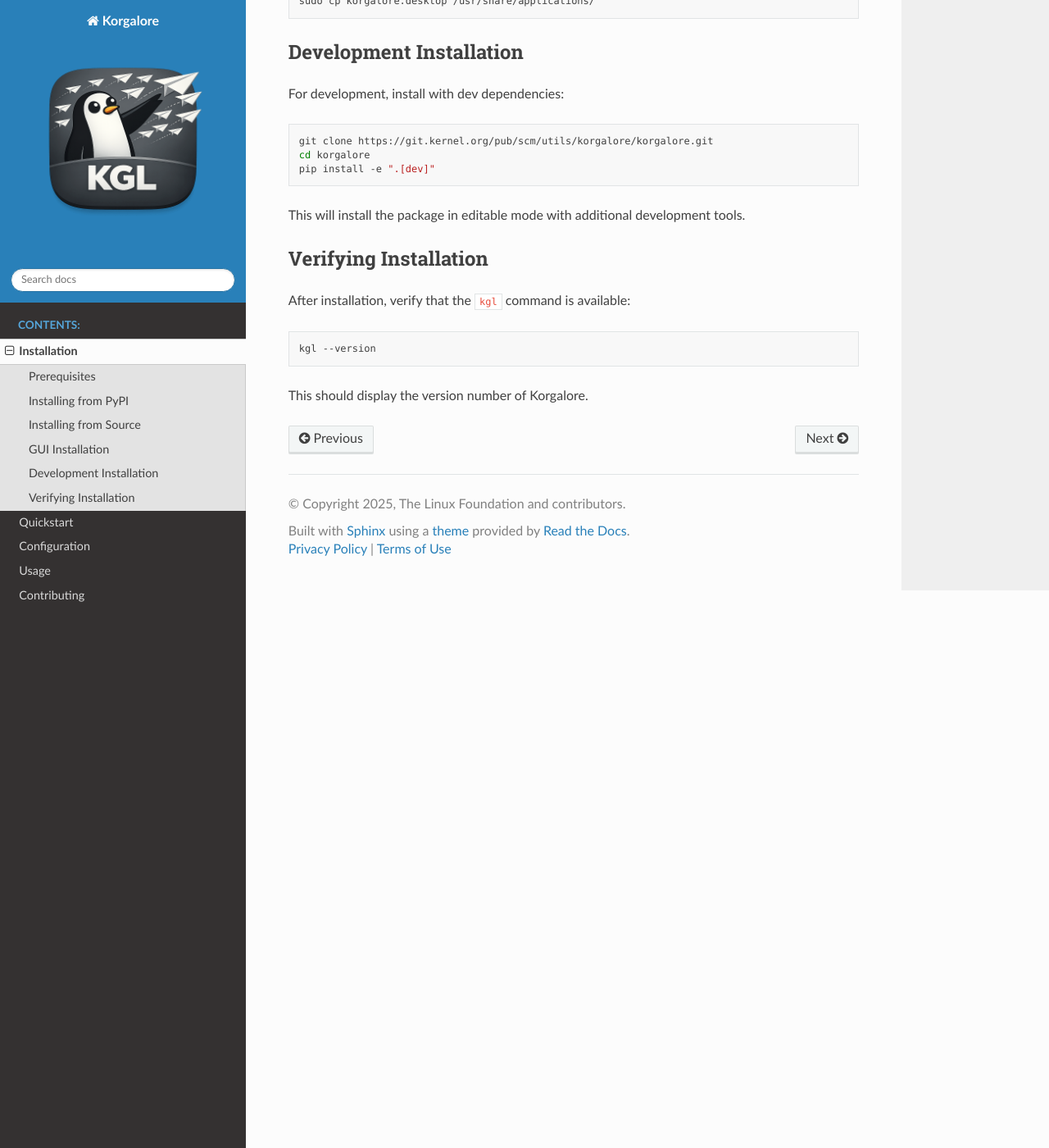
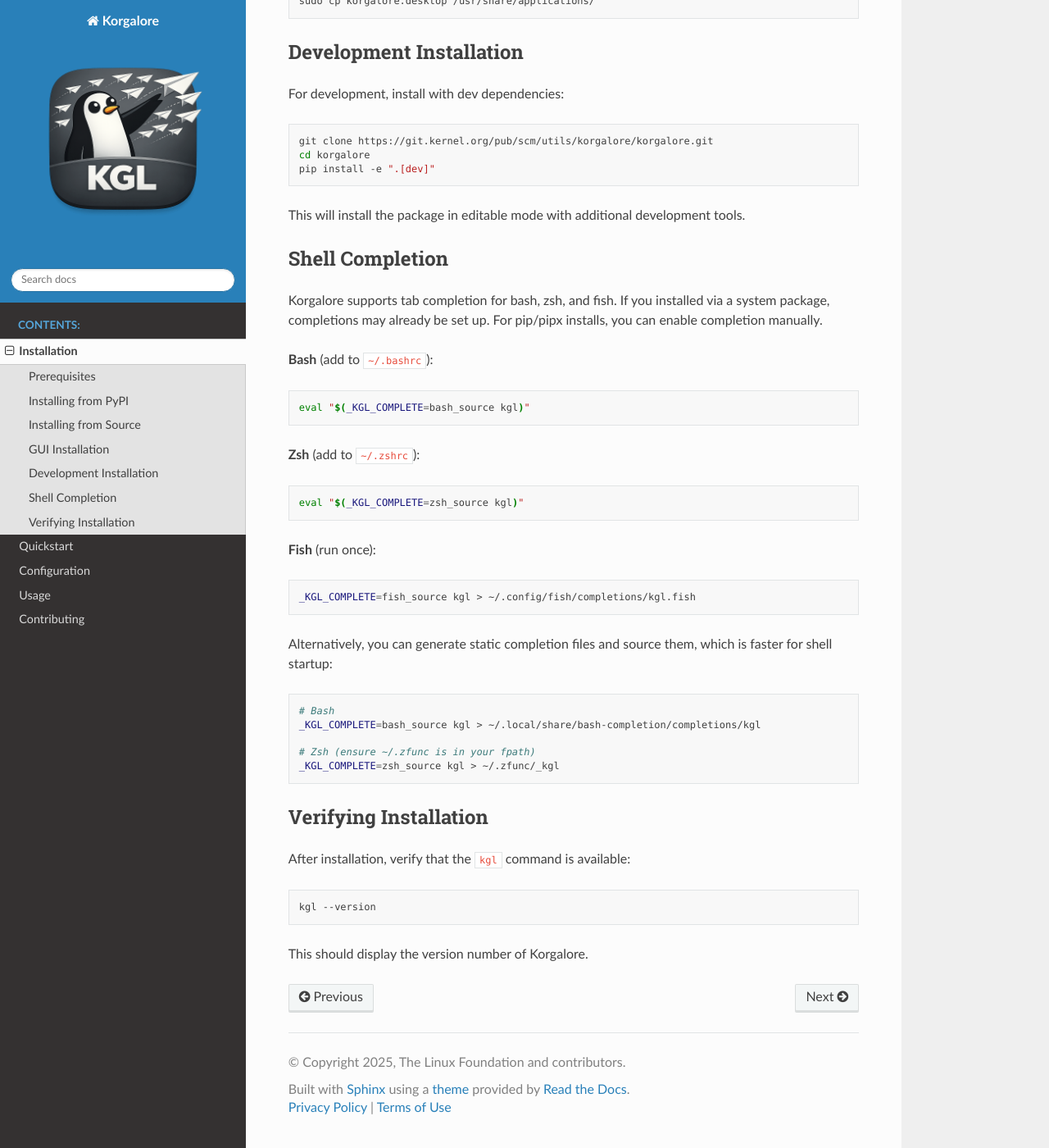
Before and after one commit to mricon/korgalore, a Sphinx documentation site: the page built from docs/installation.rst, in a window 1280 px wide and 1400 px high, scrolled down 1084 px. Shown: the whole window at 82% size. Built offline with Sphinx 7.4.7 and the Read the Docs theme 3.1.0, drawn with Linux system fonts in a browser that asks for light colours.

Commit message:
docs: Add shell completion setup instructions
Document how users can enable tab completion for bash, zsh, and fish
when installing via pip/pipx.

Signed-off-by: Konstantin Ryabitsev <konstantin@linuxfoundation.org>
Assisted-by: claude-opus-4-5-20251101

```diff
--- a/docs/installation.rst
+++ b/docs/installation.rst
@@ -66,6 +66,42 @@ For development, install with dev dependencies:
 
 This will install the package in editable mode with additional development tools.
 
+Shell Completion
+================
+
+Korgalore supports tab completion for bash, zsh, and fish. If you installed
+via a system package, completions may already be set up. For pip/pipx installs,
+you can enable completion manually.
+
+**Bash** (add to ``~/.bashrc``):
+
+.. code-block:: bash
+
+   eval "$(_KGL_COMPLETE=bash_source kgl)"
+
+**Zsh** (add to ``~/.zshrc``):
+
+.. code-block:: bash
+
+   eval "$(_KGL_COMPLETE=zsh_source kgl)"
+
+**Fish** (run once):
+
+.. code-block:: bash
+
+   _KGL_COMPLETE=fish_source kgl > ~/.config/fish/completions/kgl.fish
+
+Alternatively, you can generate static completion files and source them, which
+is faster for shell startup:
+
+.. code-block:: bash
+
+   # Bash
+   _KGL_COMPLETE=bash_source kgl > ~/.local/share/bash-completion/completions/kgl
+
+   # Zsh (ensure ~/.zfunc is in your fpath)
+   _KGL_COMPLETE=zsh_source kgl > ~/.zfunc/_kgl
+
 Verifying Installation
 ======================
 
```
